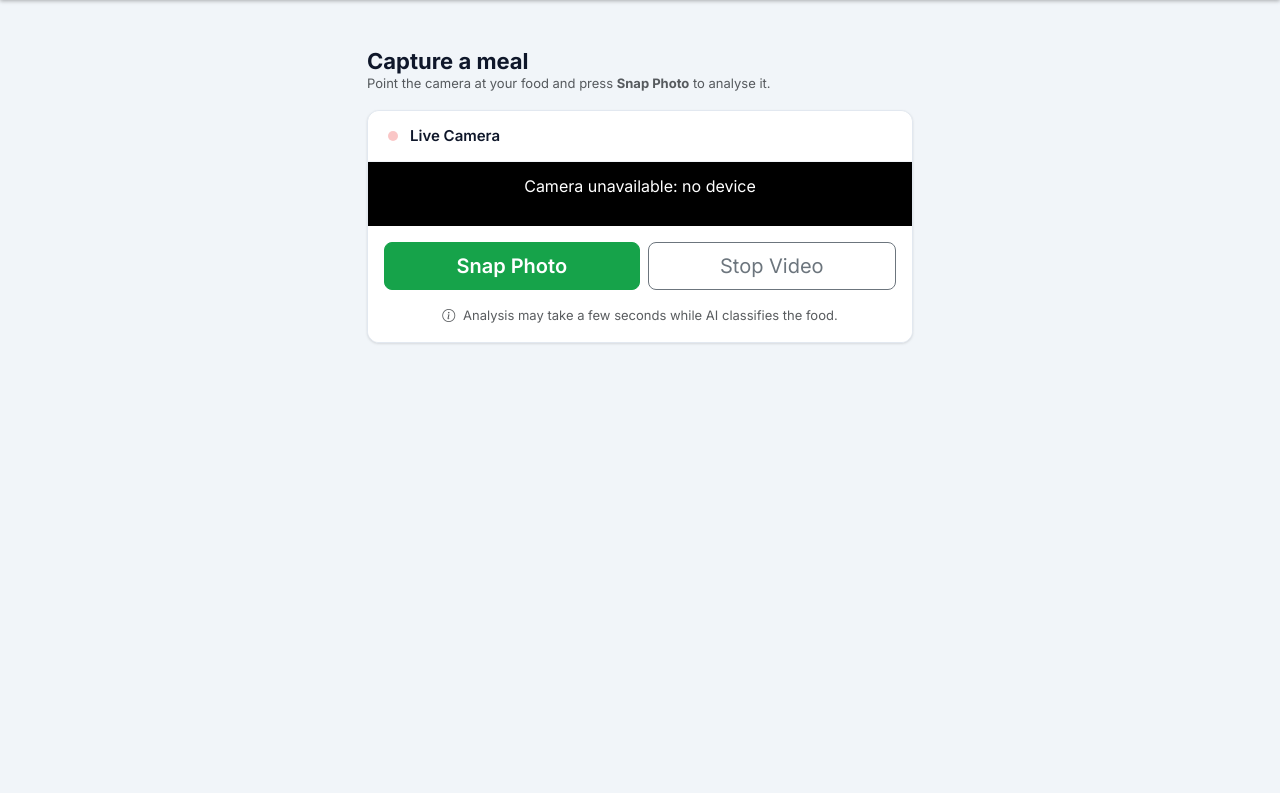
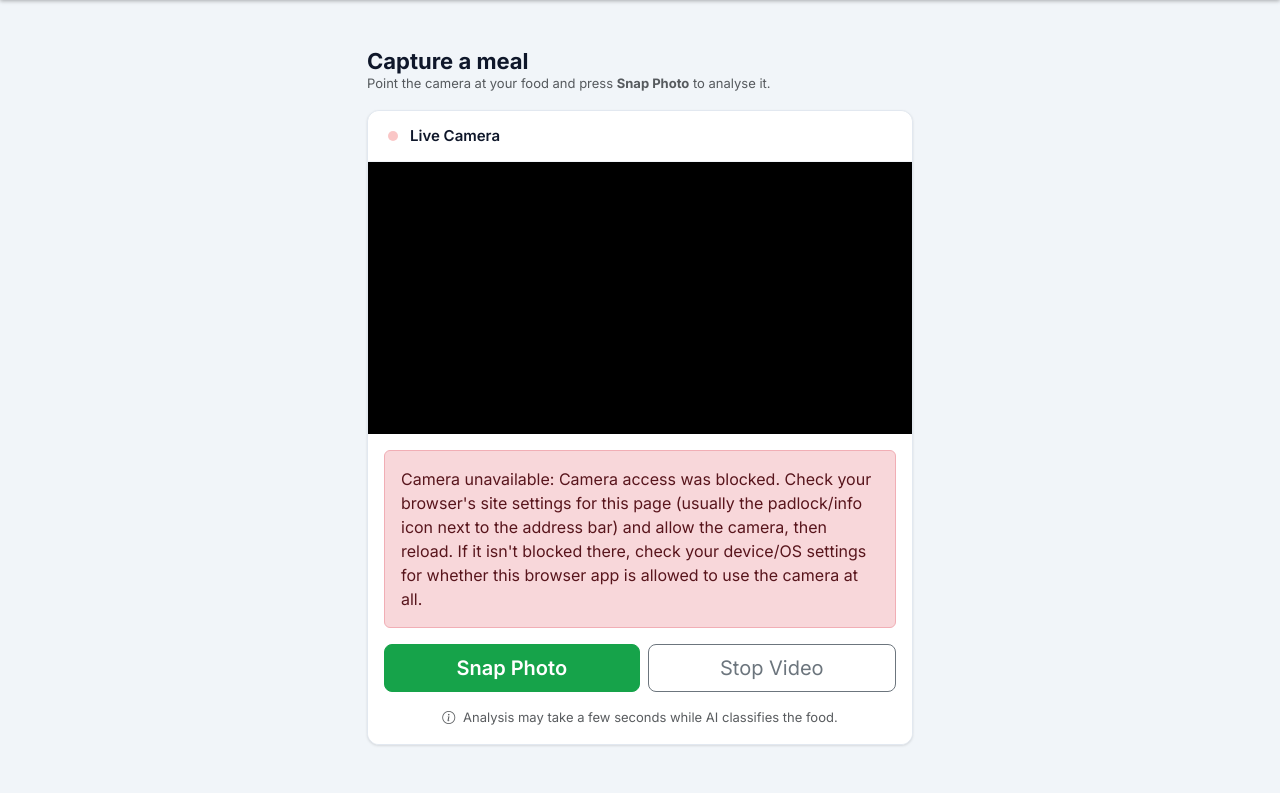
Before and after one commit to robertobeanuoc/food_recognition_model, a Flask app: template src/food_recognition/templates/index.html in a window 1280 px wide. Shown: the part 55-848 px from the top of the page. Before the commit the page ends 399 px from the top, so only its background shows below. Run offline with Flask 3, Linux system fonts and the light colour scheme; the template is opened without the code that fills it, so the values that code supplies are empty; parts of the project's set-up code (start-up, migrations or seed data) failed here and were passed over.

Commit message:
Show actionable camera error messages instead of the raw browser text (#33)
* fix(camera): show actionable errors instead of the raw browser message

getUserMedia() rejects with the exact same generic "not allowed by the
user agent or the platform... possibly because the user denied
permission" DOMException for both an insecure context (http:// instead of
https://) and an actual blocked permission - previously displayed
verbatim, giving users no way to tell which one they hit. Now checks
window.isSecureContext up front and branches on err.name for the
remaining cases (blocked permission, no camera found, camera in use).

Co-Authored-By: Claude Sonnet 5 <noreply@anthropic.com>

* fix(camera): mention checking device/OS-level camera permission too

Confirmed with the user this isn't an insecure-context issue (they're on
https://<ip>:5010 and the page loads fine, only the camera fails) - the
remaining likely cause is either a per-site "Block" or the browser app
itself being denied camera access at the OS level, which the previous
message didn't mention.

Co-Authored-By: Claude Sonnet 5 <noreply@anthropic.com>

* fix(camera): show the error as normal page text, not overlaid on the video box

The black .camera-viewport box (styled for the live video feed) made an
injected error message hard to read there, worse with whatever the
user's browser does that visually garbled it further (confirmed via
copy-pasting the actual text that it wasn't duplicated content - a
rendering artifact specific to that box, not a bug in the message
itself). Now written into a plain Bootstrap alert below the camera card
instead.

Co-Authored-By: Claude Sonnet 5 <noreply@anthropic.com>

---------

Co-authored-by: Roberto Beán <rbean@Robertos-MacBook-Air.local>
Co-authored-by: Claude Sonnet 5 <noreply@anthropic.com>

```diff
--- a/src/food_recognition/static/js/index.js
+++ b/src/food_recognition/static/js/index.js
@@ -6,7 +6,54 @@ const uploadForm = document.getElementById('upload-form');
 
 let localStream;
 
+// The browser's own getUserMedia() error names, translated into something
+// the user can actually act on - the raw DOMException message (e.g.
+// "The request is not allowed by the user agent or the platform in the
+// current context, possibly because the user denied permission.") is
+// Chrome's stock text for NotAllowedError, which fires for both "you
+// clicked Block" and "this page isn't a secure context" - indistinguishable
+// to the user without this.
+function cameraErrorMessage(err) {
+    switch (err.name) {
+        case 'NotAllowedError':
+        case 'SecurityError':
+            return 'Camera access was blocked. Check your browser\'s site settings for ' +
+                   'this page (usually the padlock/info icon next to the address bar) and ' +
+                   'allow the camera, then reload. If it isn\'t blocked there, check your ' +
+                   'device/OS settings for whether this browser app is allowed to use the ' +
+                   'camera at all.';
+        case 'NotFoundError':
+        case 'OverconstrainedError':
+            return 'No camera was found on this device.';
+        case 'NotReadableError':
+            return 'The camera is already in use by another app or browser tab.';
+        default:
+            return err.message;
+    }
+}
+
+// Shown as plain page text below the camera box (not overlaid on top of
+// the black video viewport, which has its own styling/effects that made an
+// error message written there hard to read).
+function showCameraError(message) {
+    const errorBox = document.getElementById('camera-error');
+    if (errorBox) {
+        errorBox.textContent = 'Camera unavailable: ' + message;
+        errorBox.classList.remove('d-none');
+    }
+}
+
 function startCamera() {
+    // getUserMedia() is unavailable outside a secure context (https:// or
+    // localhost) - browsers reject it with the same generic
+    // "not allowed ... possibly because the user denied permission" error
+    // as an actual permission block, so check this explicitly first and
+    // say so, instead of leaving the user to guess which one it was.
+    if (!window.isSecureContext) {
+        showCameraError('this page needs to be loaded over https:// (not http://) for camera access to work.');
+        return;
+    }
+
     navigator.mediaDevices.getUserMedia({
         video: {
             facingMode: { ideal: "environment" },
@@ -27,12 +74,7 @@ function startCamera() {
             })
             .catch(err2 => {
                 console.error("Error accessing camera:", err2);
-                const viewport = document.querySelector('.camera-viewport');
-                if (viewport) {
-                    viewport.innerHTML =
-                        '<p style="color:white;padding:1.5rem;text-align:center;">' +
-                        'Camera unavailable: ' + err2.message + '</p>';
-                }
+                showCameraError(cameraErrorMessage(err2));
             });
     });
 }
--- a/src/food_recognition/templates/index.html
+++ b/src/food_recognition/templates/index.html
@@ -33,6 +33,12 @@
             <input type="hidden" name="file" id="file">
           </form>
 
+          <!-- Filled in by index.js if the camera can't be accessed - kept as
+               plain page text (not overlaid on the black video viewport
+               above) so it's always clearly readable regardless of that
+               area's own styling. -->
+          <div id="camera-error" class="alert alert-danger d-none mb-3" role="alert"></div>
+
           <div class="d-flex gap-2">
             <button id="snap" class="btn btn-ns btn-lg flex-grow-1 fw-semibold">
               Snap Photo
```
